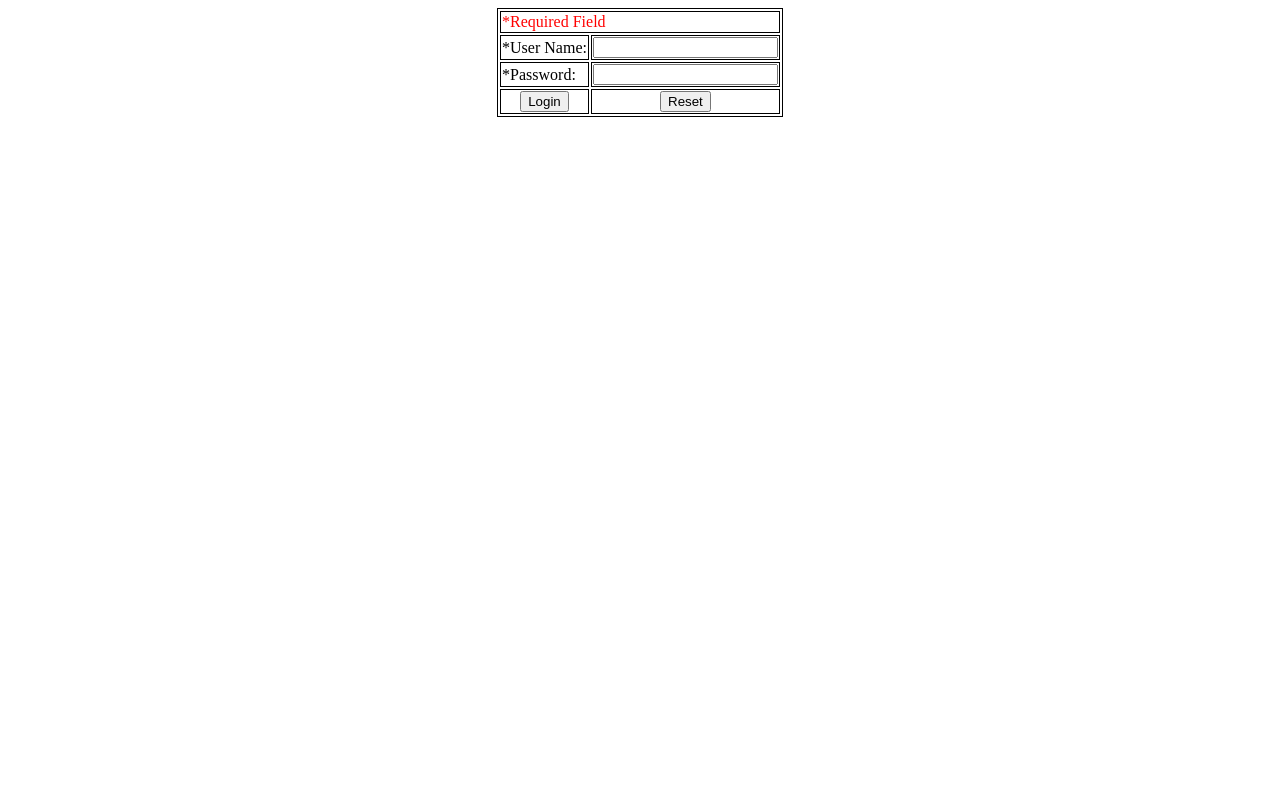
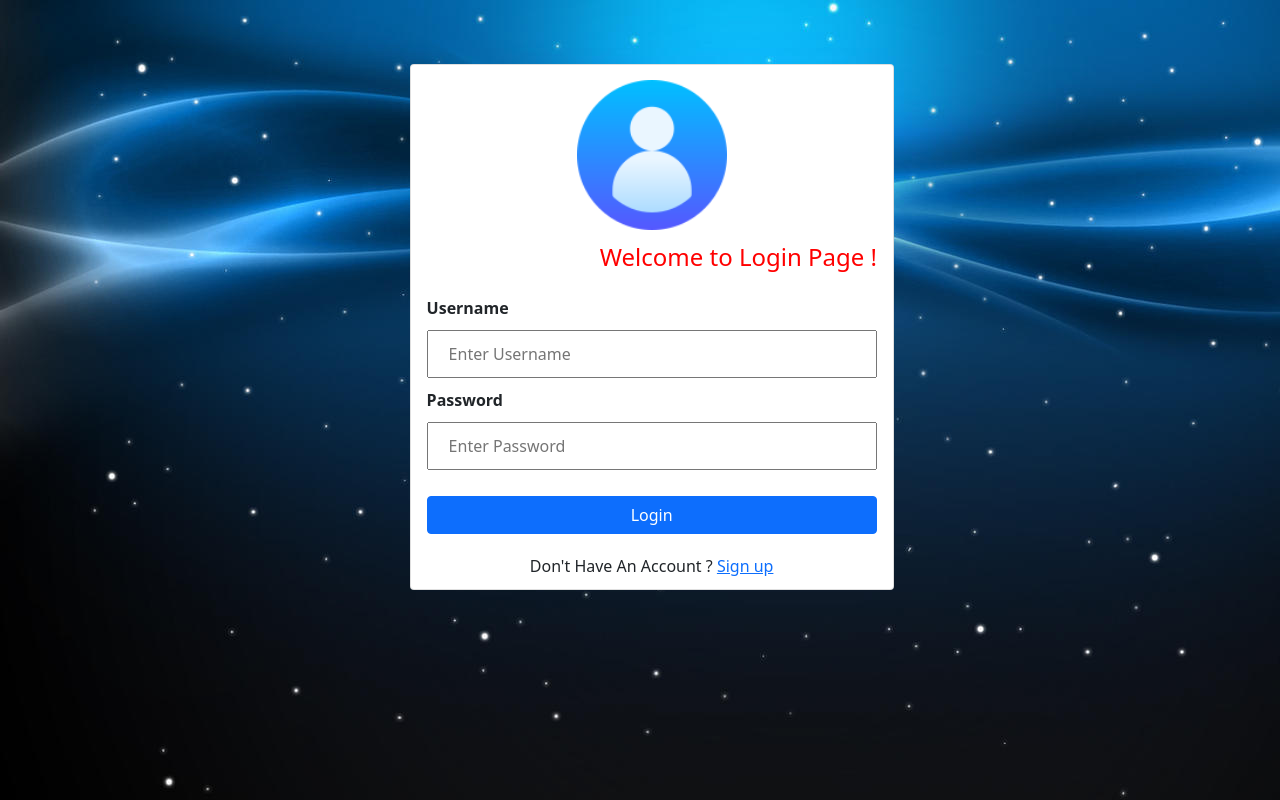
Before and after one commit to kevalunagar/National-Voter-Service-Portal, a Django app: page /login in a window 1280 px wide. Run offline with Django 3.2, Linux system fonts and the light colour scheme.

Commit message:
login page updated

```diff
--- /dev/null
+++ b/nvsp/static/login_css.css
@@ -0,0 +1,37 @@
+body {
+    padding: 5% 32%;
+    background-color: white;
+}
+
+label {
+    margin-bottom: 10px;
+}
+
+input {
+    margin-bottom: 10px;
+    width: 450px;
+    padding: 10px 20px;
+}
+
+.user-image {
+    width: 150px;
+    height: 150px;
+    margin: 15px auto -5px auto;
+}
+
+.card {
+    width: fit-content;
+}
+
+.card-title {
+    text-align: center;
+    line-height: 2rem;
+    font-size: 1.5rem;
+    color: red;
+}
+
+.footer {
+    margin-top: 10px;
+    margin-bottom: -5px;
+    text-align: center;
+}
--- a/nvsp/templates/home.html
+++ b/nvsp/templates/home.html
@@ -198,6 +198,7 @@
       <p>© Copyright 2021 National Voter Service Portal</p>
 
     </section>
+
     <!-- Bootstrap Js-->
     <script
       src="https://cdn.jsdelivr.net/npm/bootstrap@5.0.0-beta2/dist/js/bootstrap.bundle.min.js"
--- a/nvsp/templates/login.html
+++ b/nvsp/templates/login.html
@@ -1,72 +1,44 @@
+{% load static %}
 <!DOCTYPE html>
 <html lang="en">
-
 <head>
     <meta charset="UTF-8">
+    <meta http-equiv="X-UA-Compatible" content="IE=edge">
     <meta name="viewport" content="width=device-width, initial-scale=1.0">
     <title>Login</title>
-    <style>
-        table,
-        tr,
-        td {
-            border: 1px solid black;
-            width: auto;
-        }
 
-        #header {
-            column-width: auto;
-            color: red;
-            column-span: all;
-        }
+    <!-- Bootstrap  -->
+    <link
+      href="https://cdn.jsdelivr.net/npm/bootstrap@5.0.0-beta2/dist/css/bootstrap.min.css"
+      rel="stylesheet"
+      integrity="sha384-BmbxuPwQa2lc/FVzBcNJ7UAyJxM6wuqIj61tLrc4wSX0szH/Ev+nYRRuWlolflfl"
+      crossorigin="anonymous"
+    />
 
-        .center {
-            margin-right: auto;
-            margin-left: auto;
-        }
-    </style>
+    <!-- CSS File -->
+    <link rel="stylesheet" href={% static 'login_css.css' %}>
+
 </head>
+<body style="background-image: url({% static 'img/back.jpg' %});">
+    <form action="" method="POST">
+        {% csrf_token %}
+        <div class="card">
+            <img src={% static 'img/login_user.png' %} class="card-img-top user-image" alt="User Profile Image">
+            <div class="card-body">
+                <h5 class="card-title"><marquee behavior="alternate" >Welcome to Login Page !</marquee></h5>
+                <p class="card-text">
+                    <div class="">
+                        <label for="username"><b>Username</b></label><br>
+                        <input type="text" placeholder="Enter Username" name="username" required><br>
 
-<body>
-    <form action="login" method="POST" enctype="multipart/form-data">
-        {% csrf_token %}
-        <table class="center">
-
-            <tr>
-                <td id="header" colspan="4">
-                    *Required Field
-                </td>
-            </tr>
-
-            <tr>
-                <td>
-                    *User Name:
-                </td>
-                <td colspan="3">
-                    <input type="text" name="username">
-                </td>
-            </tr>
-
-            <tr>
-                <td>
-                    *Password:
-                </td>
-                <td colspan="3">
-                    <input type="password" name="password" required>
-                </td>
-            </tr>
-
-
-
-
-
-            <td align="center">
-                <input type="submit" name="submit" value="Login">
-            </td>
-            <td align="center">
-                <input type="reset" name="reset" value="Reset">
-            </td>
-            </tr>
-        </table>
+                        <label for="password"><b>Password</b></label><br>
+                        <input type="password" placeholder="Enter Password" name="password" required><br>
+                    </div>
+                </p>
+                <input class="btn btn-primary col-12" type="submit" value="Login">
+                <p class="footer">Don't Have An Account ? <a href="register">Sign up</a> </p>
+            </div>
+        </div>
     </form>
 
     <div align='center'>
@@ -74,6 +46,13 @@
         <h3>{{message}}</h3>
         {% endfor %}
     </div>
+
+    <!-- Bootstrap Js-->
+    <script
+      src="https://cdn.jsdelivr.net/npm/bootstrap@5.0.0-beta2/dist/js/bootstrap.bundle.min.js"
+      integrity="sha384-b5kHyXgcpbZJO/tY9Ul7kGkf1S0CWuKcCD38l8YkeH8z8QjE0GmW1gYU5S9FOnJ0"
+      crossorigin="anonymous"
+    ></script>
+
 </body>
-
 </html>
```
Also changed, not shown: nvsp/static/img/back.jpg (added), nvsp/static/img/login_user.png (added).
